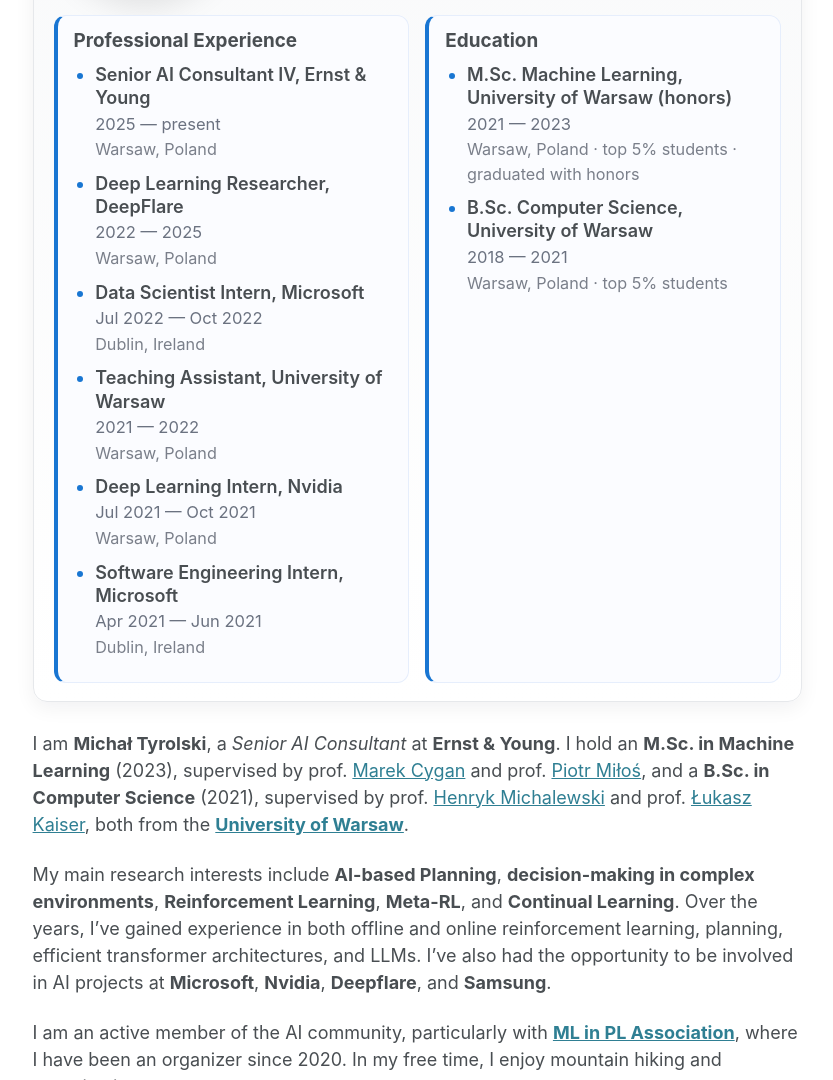
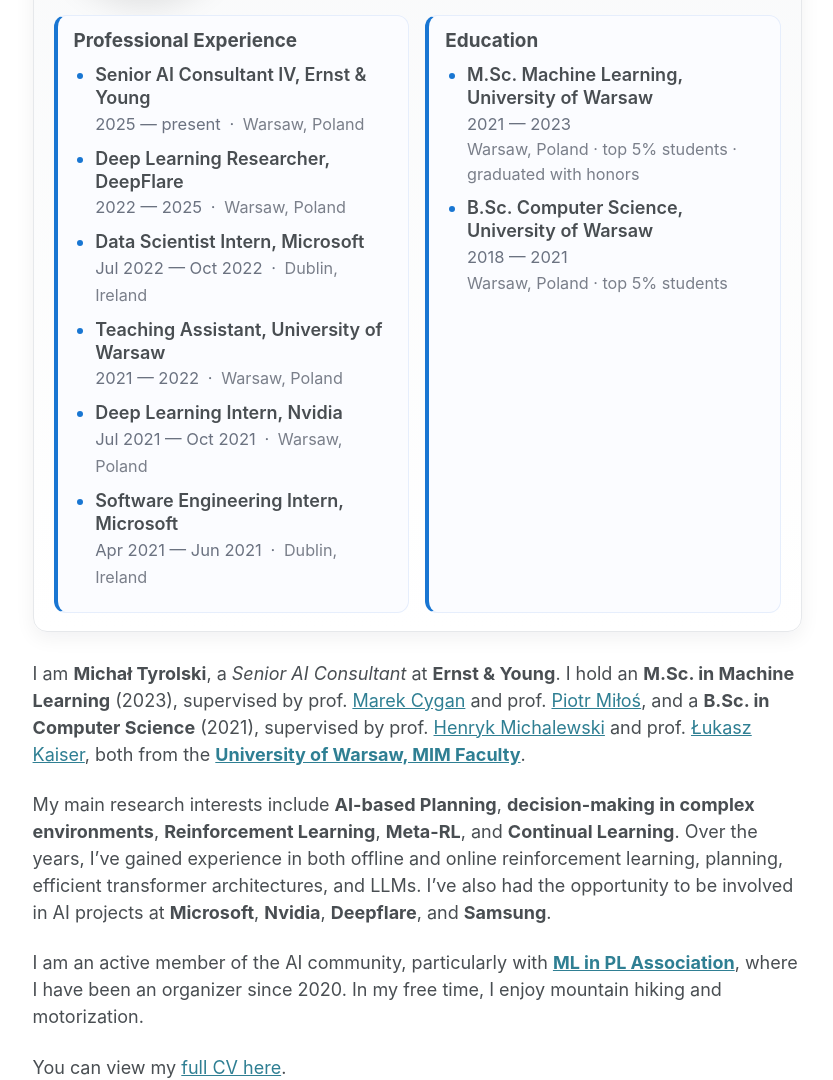
Before and after one commit to mtyrolski/mtyrolski.github.io, a Jekyll site: the page built from _pages/about.md, in a window 1280 px wide and 1400 px high, cut to the strip 320-1400 px from the top of the window. Shown: the whole strip, without its empty margins (249-1082 px from the left). Built offline with Jekyll 4.4.1, drawn with Linux system fonts in a browser that asks for light colours.

Commit message:
about upgrade

```diff
--- a/_pages/about.md
+++ b/_pages/about.md
@@ -94,6 +94,18 @@
 .item-date { font-size: 0.92em; color: #6b7280; margin-top: 2px; }
 .item-subtext { font-size: 0.9em; color: #7a7f8a; margin-top: 1px; }
 
+/* Inline date and place for Professional Experience */
+.info-card.experience .item-date,
+.info-card.experience .item-subtext {
+  display: inline;
+}
+.info-card.experience .item-date::after {
+  content: ' · ';
+  color: #6b7280;
+  margin: 0 4px;
+}
+.info-card.experience .item-subtext { margin: 0; }
+
 @media (max-width: 768px) {
   .profile-header { flex-direction: column; align-items: flex-start; }
   .avatar { width: 140px; height: 140px; }
@@ -118,7 +130,7 @@
     </div>
   </div>
   <div class="info-grid">
-    <div class="info-card">
+  <div class="info-card experience">
       <h3>Professional Experience</h3>
       <ul>
         <li>
@@ -157,7 +169,7 @@
       <h3>Education</h3>
       <ul>
         <li>
-          <div class="item-title">M.Sc. Machine Learning, University of Warsaw (honors)</div>
+          <div class="item-title">M.Sc. Machine Learning, University of Warsaw</div>
           <div class="item-date">2021 — 2023</div>
           <div class="item-subtext">Warsaw, Poland · top 5% students · graduated with honors</div>
         </li>
@@ -172,7 +184,7 @@
 </div>
 
 
-I am **Michał Tyrolski**, a *Senior AI Consultant* at **Ernst & Young**. I hold an **M.Sc. in Machine Learning** (2023), supervised by prof. [Marek Cygan](https://www.mimuw.edu.pl/~henrykm/resume.html) and prof. [Piotr Miłoś](https://www.mimuw.edu.pl/~pmilos/), and a **B.Sc. in Computer Science** (2021), supervised by prof. [Henryk Michalewski](https://www.mimuw.edu.pl/~henrykm/resume.html) and prof. [Łukasz Kaiser](https://scholar.google.com/citations?user=JWmiQR0AAAAJ&hl=en), both from the [**University of Warsaw**](https://www.mimuw.edu.pl/en/).
+I am **Michał Tyrolski**, a *Senior AI Consultant* at **Ernst & Young**. I hold an **M.Sc. in Machine Learning** (2023), supervised by prof. [Marek Cygan](https://scholar.google.com/citations?hl=en&user=df8TSy4AAAAJ) and prof. [Piotr Miłoś](https://www.mimuw.edu.pl/~pmilos/), and a **B.Sc. in Computer Science** (2021), supervised by prof. [Henryk Michalewski](https://www.mimuw.edu.pl/~henrykm/resume.html) and prof. [Łukasz Kaiser](https://scholar.google.com/citations?user=JWmiQR0AAAAJ&hl=en), both from the [**University of Warsaw, MIM Faculty**](https://www.mimuw.edu.pl/en/).
 
 My main research interests include **AI-based Planning**, **decision-making in complex environments**, **Reinforcement Learning**, **Meta-RL**, and **Continual Learning**. Over the years, I’ve gained experience in both offline and online reinforcement learning, planning, efficient transformer architectures, and LLMs. I’ve also had the opportunity to be involved in AI projects at **Microsoft**, **Nvidia**, **Deepflare**, and **Samsung**.
 
```
